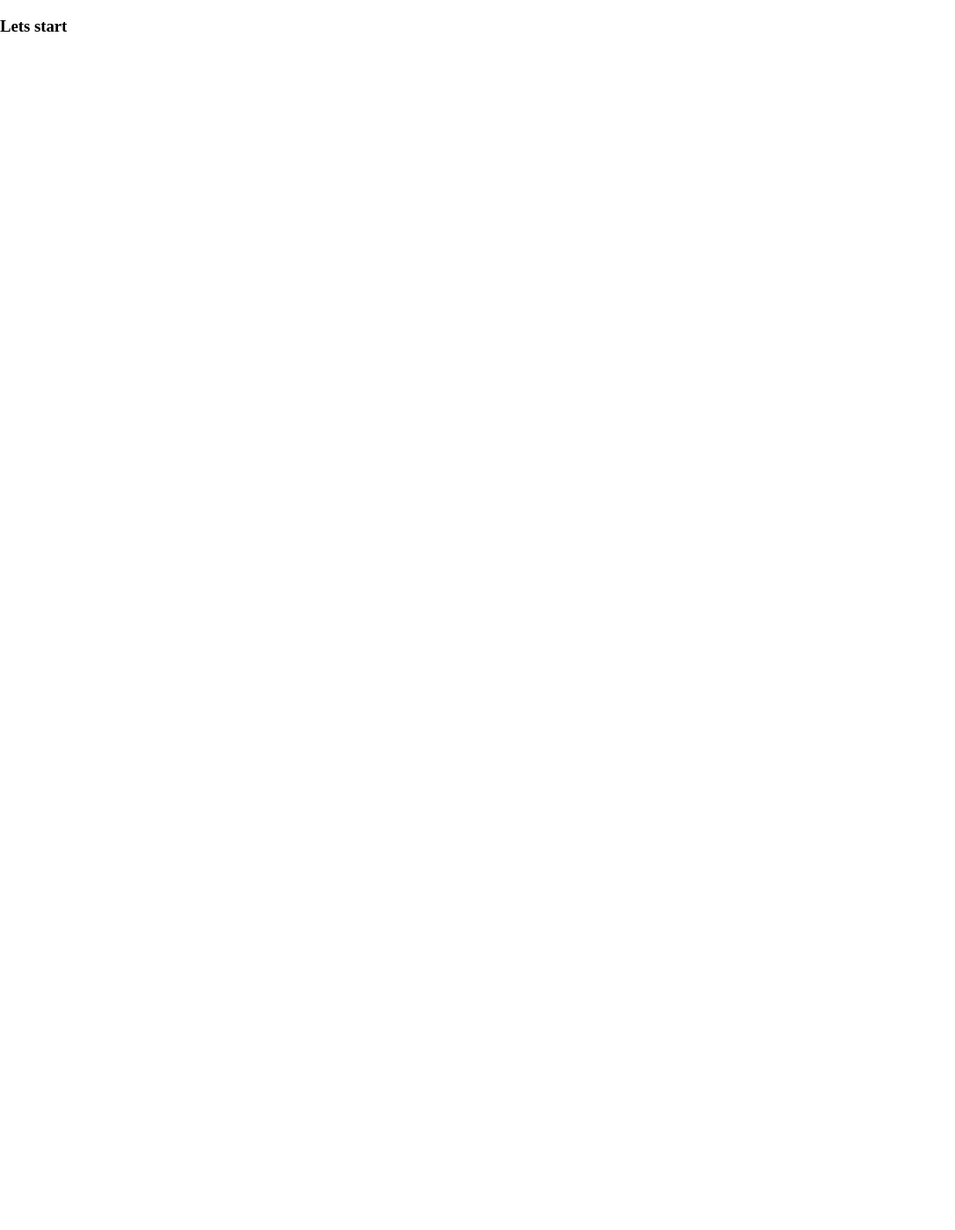
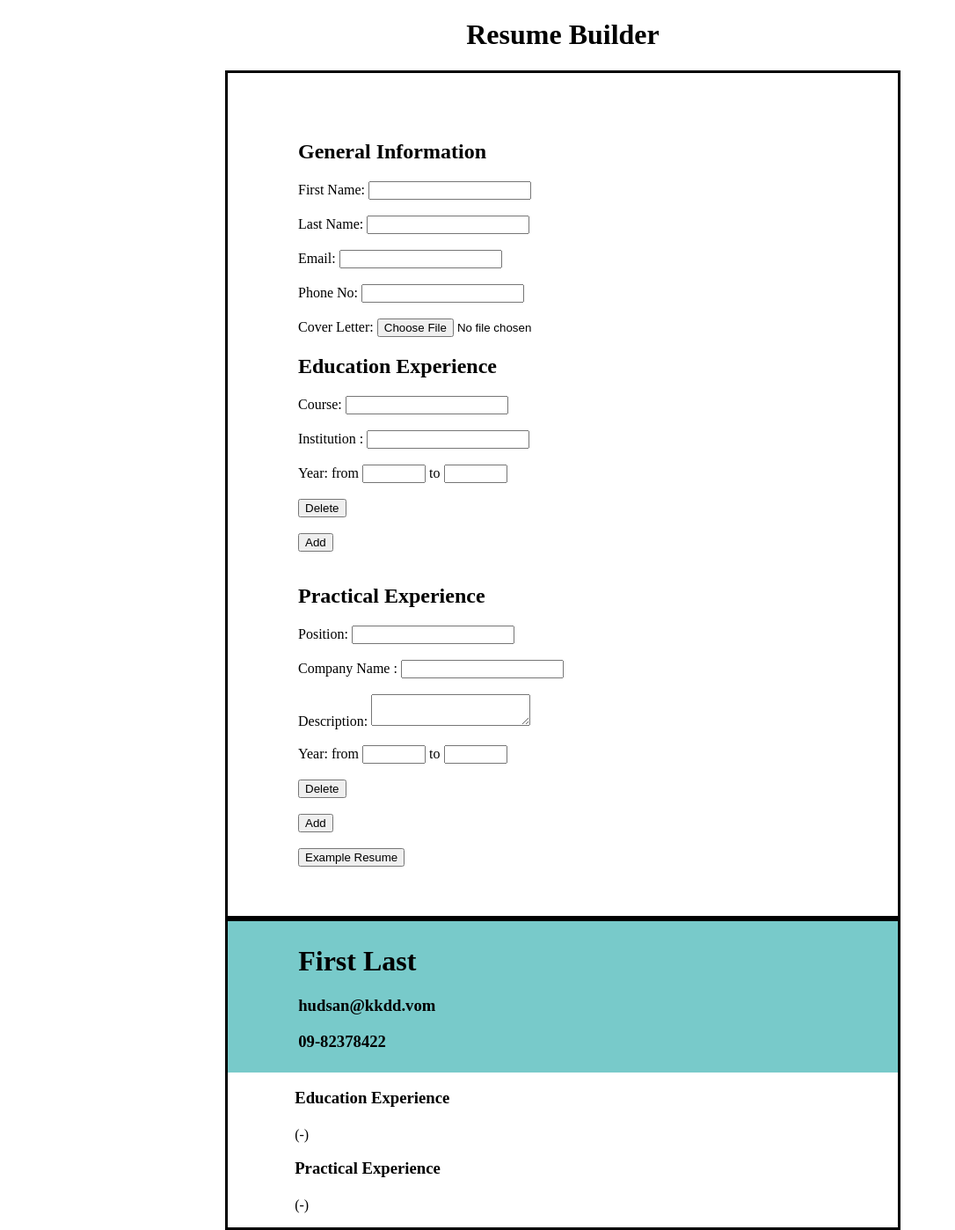
Before and after one commit to yuejiahz/cv-project, a React (Create React App) app: page / in a window 1280 px wide. Shown: the whole page at 88% size, without its empty margins (0-1086 px from the left). Before the commit the page ends 800 px from the top, so only its background shows below. Built offline with nearby package versions, Linux system fonts and the light colour scheme.

Commit message:
add input elements, style and view on change

```diff
--- a/src/App.js
+++ /dev/null
@@ -1,9 +0,0 @@
-import './App.css';
-
-function App() {
-  return (
-  <h3>Lets start</h3>
-  )
-}
-
-export default App;
--- /dev/null
+++ b/src/components/App.js
@@ -0,0 +1,45 @@
+import React from 'react';
+import General from './General';
+import EducationExperience from './EducationExperience'
+import PracticalExperience from './PracticalExperience'
+import View from './View'
+
+class App extends React.Component {
+  constructor() {
+    super()
+    this.state = {
+      firstName: "First",
+      lastName: "Last",
+      email: "hudsan@kkdd.vom",
+      phoneNum: "09-82378422",
+      education: [],
+      practical: []
+    }
+    this.handleChange = this.handleChange.bind(this)
+  }
+
+  handleChange(event) {
+    const { name, value, info, id } = event.target
+
+    this.setState({
+            [name]: value
+          })
+  }
+
+render() {
+  return (
+    <main>
+      <header><h1>Resume Builder</h1></header>
+      <form>
+        <General handleChange={this.handleChange} data={this.state} />
+        <EducationExperience handleChange={this.handleChange} data={this.state} id={this.state.education.length} />
+        <PracticalExperience handleChange={this.handleChange} data={this.state} id={this.state.practical.length} />
+        <button>Example Resume</button>
+      </form>
+      <View data={this.state} />
+    </main>
+  )
+}
+}
+
+export default App;
--- /dev/null
+++ b/src/components/EducationExperience.js
@@ -0,0 +1,35 @@
+import React from 'react';
+
+function EducationExperience(props) {
+    return (
+        <div>
+            <h2>Education Experience</h2>
+            <div>
+                <label> Course: </label>
+                <input type="text" name="education" info="course" onChange={props.handleChange}  id={props.id}/>
+            </div>
+            <br />
+            <div>
+                <label> Institution : </label>
+                <input type="text" name="education" info="institution" onChange={props.handleChange}  id={props.id}/>
+            </div>
+            <br />
+            <div>
+                <label> Year: </label>
+                <label> from </label>
+                <input type="number" name="education" info="fromYear" min="1900" max="2021" onChange={props.handleChange}  id={props.id}/>
+                <label> to </label>
+                <input type="number" name="education" info="toYear" min="1900" max="2021" onChange={props.handleChange}  id={props.id}/>
+                <br />
+                <br />
+                <button onClick={props.handleChange} name="education" info="delete" id={props.id}>Delete</button>
+                <br />
+                <br />
+                <button onClick={props.handleChange} name="education" info="add" id={props.id}>Add</button>
+            </div>
+            <br />
+        </div>
+    )
+}
+
+export default EducationExperience
--- /dev/null
+++ b/src/components/General.js
@@ -0,0 +1,36 @@
+import React from 'react';
+
+function General(props) {
+  return (
+    <div>
+      <h2>General Information</h2>
+      <div>
+        <label> First Name: </label>
+        <input type="text" name="firstName" onChange={props.handleChange} />
+      </div>
+      <br />
+      <div>
+        <label> Last Name: </label>
+        <input type="text" name="lastName" onChange={props.handleChange} value={props.firstName}/>
+      </div>
+      <br />
+      <div>
+        <label> Email: </label>
+        <input type="email" name="email" onChange={props.handleChange} value={props.lastName}/>
+      </div>
+      <br />
+      <div>
+        <label> Phone No: </label>
+        <input type="text" name="phoneNum" onChange={props.handleChange} value={props.phoneNum} />
+      </div>
+      <br />
+      <div>
+        <label> Cover Letter: </label>
+        <input type="file" name="cv" />
+      </div>
+    </div>
+  )
+
+}
+
+export default General
--- /dev/null
+++ b/src/components/PracticalExperience.js
@@ -0,0 +1,40 @@
+import React from 'react';
+
+function PracticalExperience(props) {
+    return (
+        <div>
+            <h2>Practical Experience</h2>
+            <div>
+                <label> Position: </label>
+                <input type="text" name="position" onChange={props.handleChange} />
+            </div>
+            <br />
+            <div>
+                <label> Company Name : </label>
+                <input type="text" name="companyName" onChange={props.handleChange}/>
+            </div>
+            <br />
+            <div>
+                <label> Description: </label>
+                <textarea name="description" onChange={props.handleChange}/>
+            </div>
+            <br />
+            <div>
+                <label> Year: </label>
+                <label> from </label>
+                <input type="number" min="1900" max="2021" name="fromYear" onChange={props.handleChange}/>
+                <label> to </label>
+                <input type="number" min="1900" max="2021" name="toYear" onChange={props.handleChange}/>
+                <br />
+                <br />
+                <button onClick={props.handleChange} name="deletePractical">Delete</button>
+                <br />
+                <br />
+                <button onClick={props.handleChange} name="addPractical">Add</button>
+            </div>
+            <br />
+        </div>
+    )
+}
+
+export default PracticalExperience
--- /dev/null
+++ b/src/components/View.js
@@ -0,0 +1,36 @@
+import React from 'react';
+import '../style/View.css'
+
+function View(props) {
+
+    return (
+        <div className="view-container">
+            <header className="resumeHeader">
+                <h1 className="headerTitle">{props.data.firstName} {props.data.lastName}</h1>
+                <h3 className="headerSubtitle">{props.data.email}</h3>
+                <h3 className="headerSubtitle">{props.data.phoneNum}</h3>
+            </header>
+            <div className="content-container">
+                <div className="education-container">
+                    <h3>Education Experience</h3>
+                    <h4 className="education">{props.data.course}</h4>
+                    <p className="education">{props.data.institution}</p>
+                    <p className="education">({props.data.fromYear}-{props.data.toYear})</p>
+
+                </div>
+
+                <div className="practical-container">
+                    <h3>Practical Experience</h3>
+                    <h4 className="practical">{props.data.position}</h4>
+                    <p className="practical">{props.data.company}</p>
+                    <p className="practical">{props.data.description}</p>
+                    <p className="practical">({props.data.fromYear}-{props.data.toYear})</p>
+
+                </div >
+            </div>
+        </div >
+    )
+
+}
+
+export default View
--- a/src/index.css
+++ /dev/null
@@ -1,4 +0,0 @@
-body {
-  margin: 0;
-
-}
--- a/src/index.js
+++ b/src/index.js
@@ -1,11 +1,11 @@
 import React from 'react';
 import ReactDOM from 'react-dom';
-import './index.css';
-import App from './App';
+import './style/index.css';
+import App from './components/App';
 
 ReactDOM.render(
   <React.StrictMode>
-    <App />
+   <App />
   </React.StrictMode>,
   document.getElementById('root')
 );
--- /dev/null
+++ b/src/style/View.css
@@ -0,0 +1,19 @@
+div.view-container{
+    border:solid 3px;
+    width: 60%;
+    box-sizing:border-box;
+    margin: auto;
+}
+.resumeHeader{
+    background-color:rgb(120, 202, 202);
+    margin:0;
+    padding: 5px 5px;
+}
+
+.headerTitle,.headerSubtitle{
+    padding-left: 10%;
+    text-align: left;
+}
+.content-container{
+    padding-left: 10%;
+}
--- /dev/null
+++ b/src/style/index.css
@@ -0,0 +1,13 @@
+body {
+  margin: 0;
+}
+header{
+  text-align: center;
+}
+form{
+ border:solid 3px;
+ width: 60%;
+ box-sizing:border-box;
+ margin: auto;
+ padding: 3.5rem 5rem;
+}
```
Also changed, not shown: src/App.css (deleted).
